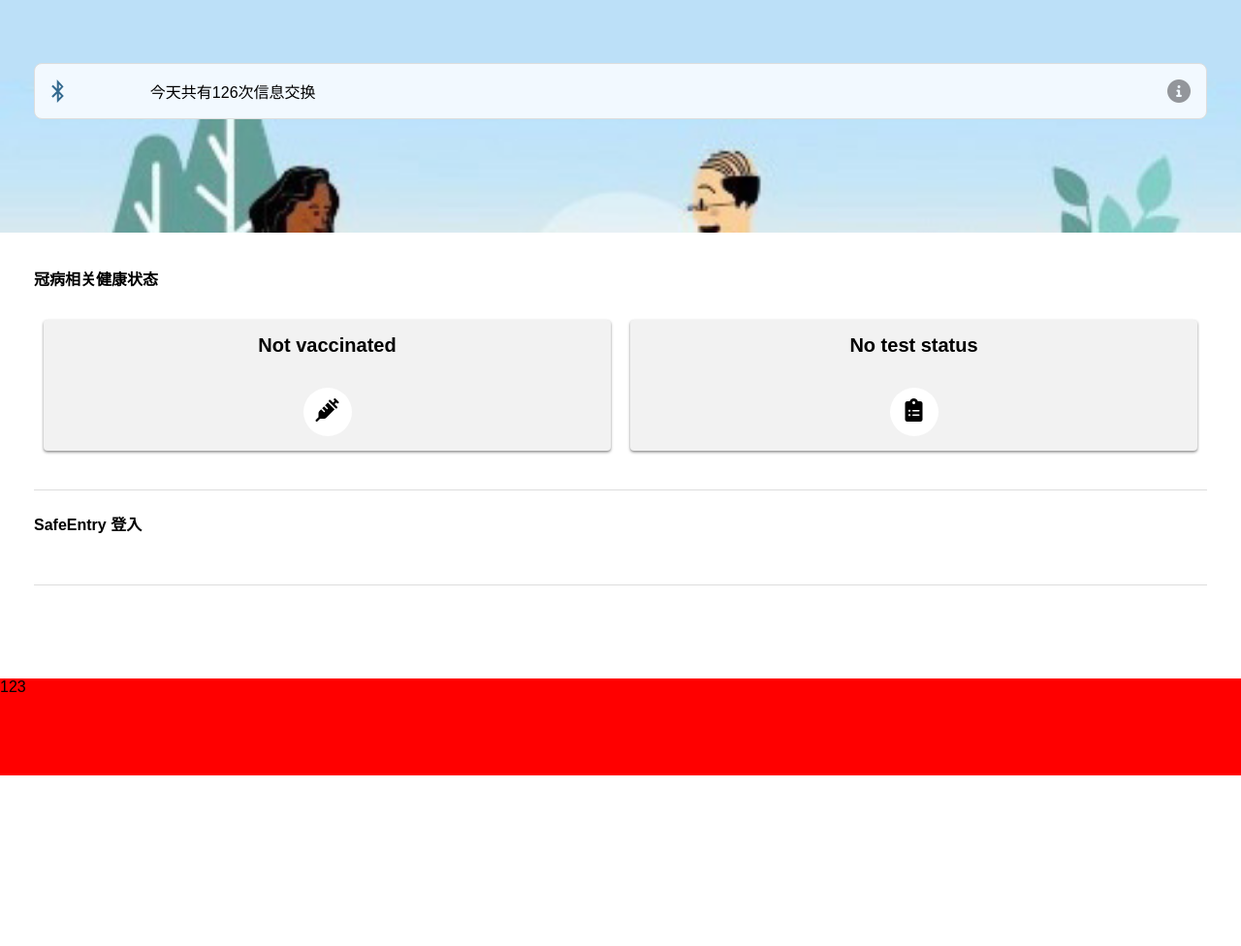
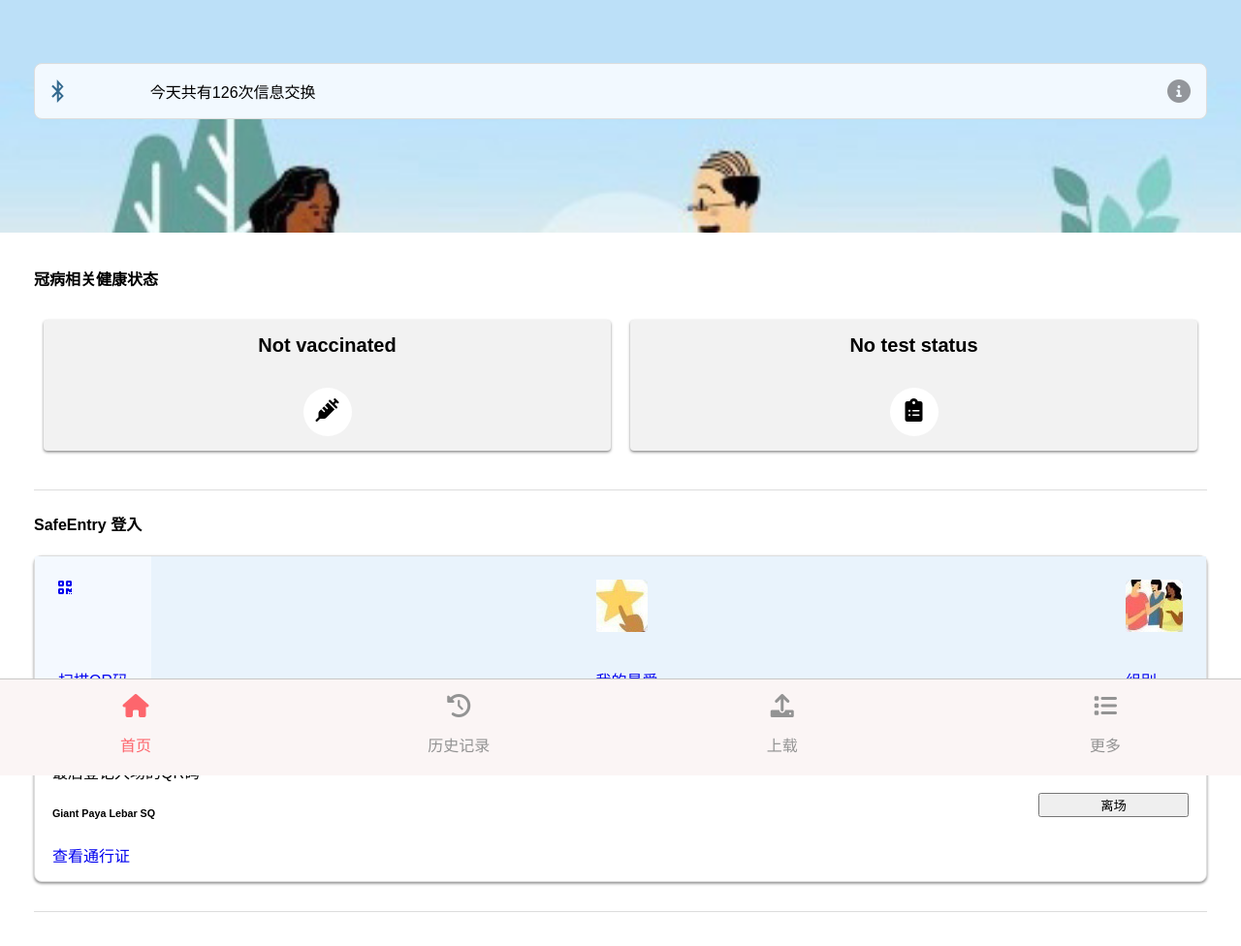
Before and after one commit to joeloye94/code9test, a plain HTML site: page index.html in a window 1280 px wide. Shown: the whole page at 97% size. Before the commit the page ends 800 px from the top, so only its background shows below. Drawn offline with Linux system fonts and the light colour scheme.

Commit message:
add navbar, more changes

```diff
--- a/css/style.css
+++ b/css/style.css
@@ -55,7 +55,28 @@ nav{
     bottom: 0;
     width: 100%;
     height: 100px;
-    background: red;
+    background-color: #fbf5f5;
+    border-top:1px solid #c8c7c5;
+
+    display:flex;
+    flex-direction:row;
+    justify-content: space-between;
+    padding:15px;
+}
+.nav__tab{
+    color:#939393;
+    min-width:20%;
+    text-align: center;
+    display: flex;
+    flex-direction: column;
+    align-items: center;
+
+}
+.nav__tab--active{
+    color:#fd666d
+}
+.nav__tab i{
+    font-size:1.5rem
 }
 
 .maincontent{
@@ -107,3 +128,37 @@ nav{
 .maincontent__covidboxicon i{
     padding:11px
 }
+
+
+
+.maincontent__safeentry{
+    background-color: #fff;
+    border:1px solid #ddd;
+    border-radius:8px;
+    box-shadow:0px 1.5px 3px #888888;
+}
+
+.safeentry__tabs{
+    background:#e9f3fc;
+    display:flex;
+    justify-content: space-between;
+
+}
+.safeentry__tab{
+    padding:24px
+}
+.safeentry__tab--active{
+    background-color: #f4f9ff;
+}
+.safeentry__tabicon{
+    min-height:75px
+}
+.safeentry__infobox{
+    display:flex;
+    align-items: center;
+    justify-content: space-between;
+    padding:15px 18px
+}
+.safeentry__btn{
+    min-width: 155px;
+}
--- a/index.html
+++ b/index.html
@@ -11,7 +11,22 @@
 
     <body>
         <nav>
-            123
+            <a href="javascript:;" class="nav__tab">
+                <i class="fas fa-home"></i>
+                <p>首页</p>
+            </a>
+            <a href="javascript:;" class="nav__tab">
+                <i class="fas fa-history"></i>
+                <p>历史记录</p>
+            </a>
+            <a href="javascript:;" class="nav__tab">
+                <i class="fas fa-upload"></i>
+                <p>上载</p>
+            </a>
+            <a href="javascript:;" class="nav__tab">
+                <i class="fas fa-list"></i>
+                <p>更多</p>
+            </a>
         </nav>
 
         <div class="banner">
@@ -54,7 +69,40 @@
 
             <div class="maincontent__section">
                 <h4 class="maincontent__title">SafeEntry 登入</h4>
-                <div class="maincontent__covid">
+                <div class="maincontent__safeentry">
+                    <div class="safeentry__tabs">
+                        <a href="javascript:;" class="safeentry__tab safeentry__tab--active">
+                            <div class="safeentry__tabicon">
+                                <i class="fas fa-qrcode"></i>
+                            </div>
+                            <p>扫描QR码</p>
+                        </a>
+                        <a href="javascript:;" class="safeentry__tab">
+                            <div class="safeentry__tabicon">
+                                <img src="img/star.jpg" alt="">
+                            </div>
+                            <p>我的最爱</p>
+                        </a>
+                        <a href="javascript:;" class="safeentry__tab">
+                            <div class="safeentry__tabicon">
+                                <img src="img/people.jpg" alt="">
+                            </div>
+                            <p>组别</p>
+                        </a>
+
+                    </div>
+
+                    <div class="safeentry__infobox">
+                        <div class="safeentry__content">
+                            <p>最后登记入场的QR码</p>
+                            <h6>Giant Paya Lebar SQ</h6>
+                            <a href="javascript:;">查看通行证</a>
+                        </div>
+
+
+                        <button class="safeentry__btn" type="button">离场</button>
+                    </div>
+
 
                 </div>
 
--- a/js/script.js
+++ b/js/script.js
@@ -1,4 +1,19 @@
 $(function(){
 
-    console.log(123)
+
+    //nav
+    navbarInit();
+    function navbarInit(){
+
+        $(".nav__tab:eq(0)").addClass('nav__tab--active');
+
+        $(".nav__tab").click(function(e){
+            var $target = e.target.classList.value.indexOf('nav__tab') > -1 ? $(e.target) : $(e.target).closest('.nav__tab');
+            if(!$target.hasClass('nav__tab--active')) {
+                $(".nav__tab.nav__tab--active").removeClass('nav__tab--active');
+                $target.addClass('nav__tab--active')
+            }
+
+        })
+    }
 })
```
